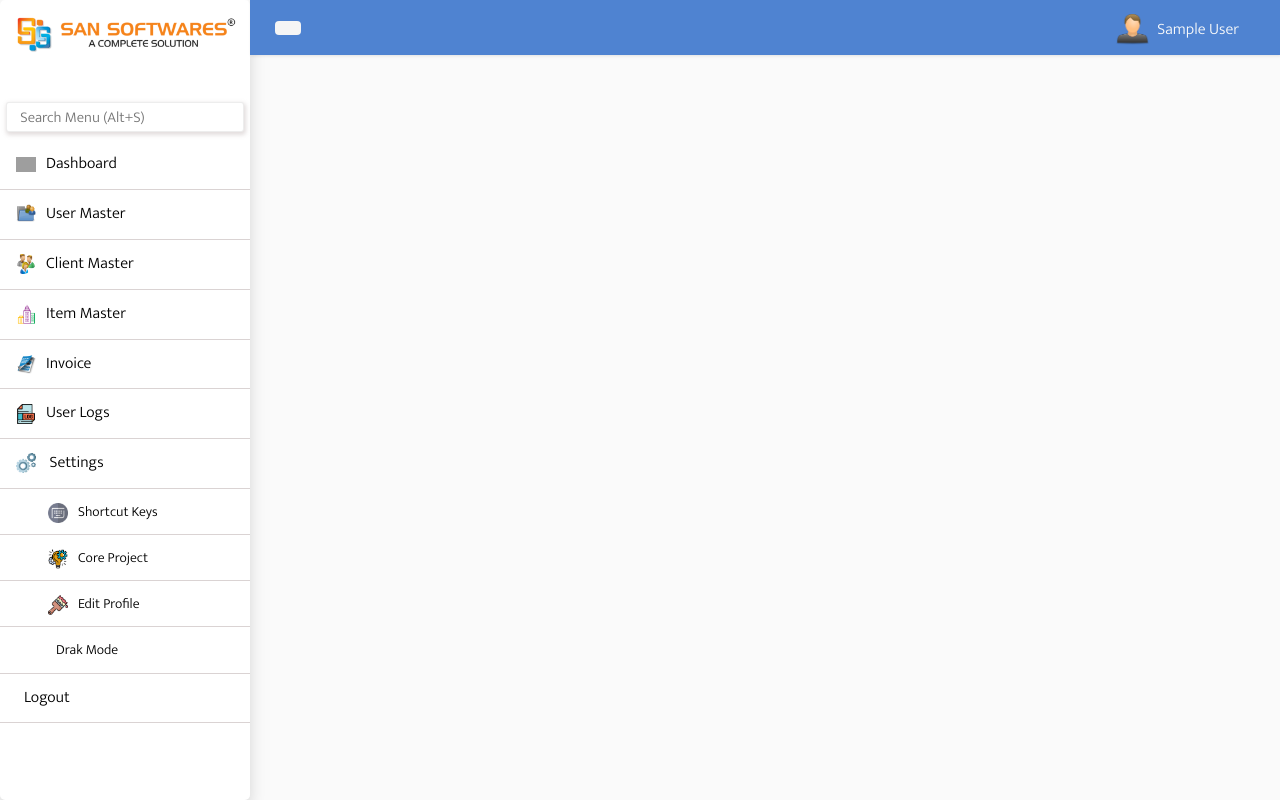
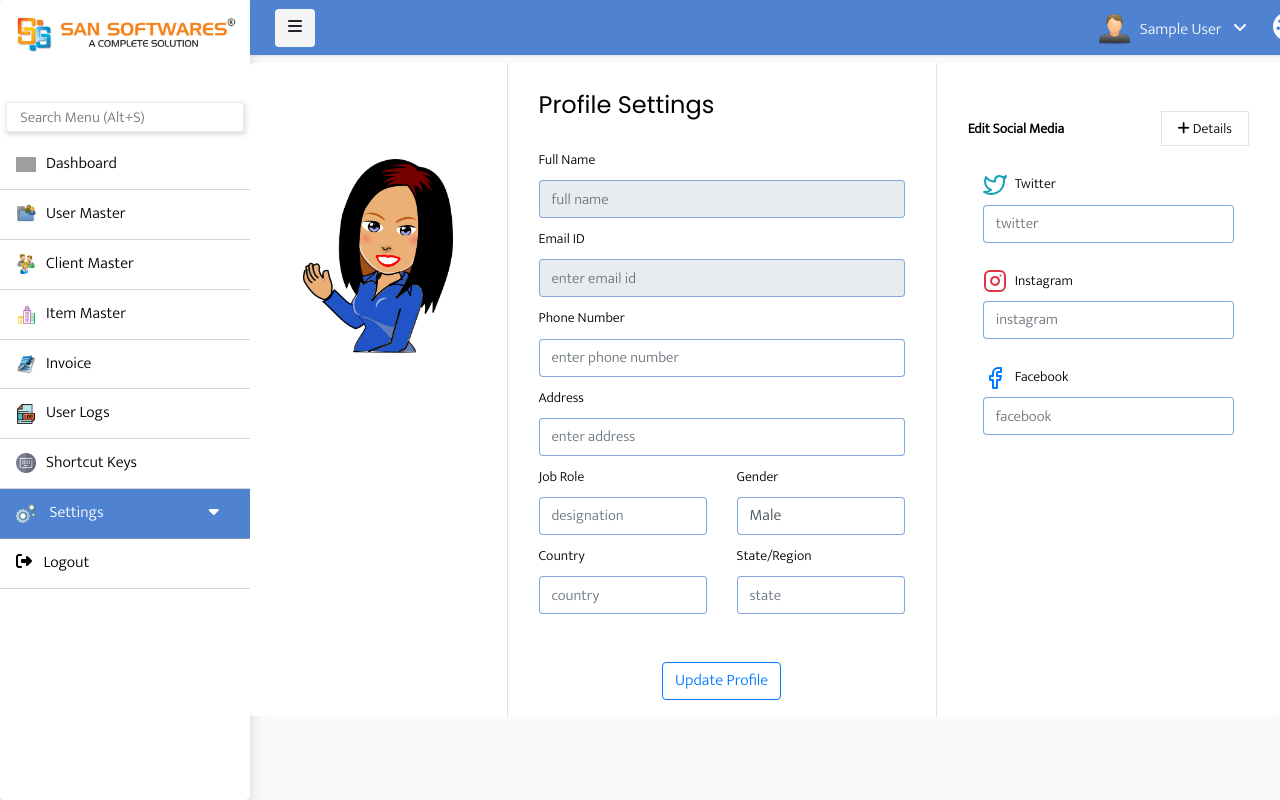
Before and after one commit to kgalav1/Training-CI-Project, a CodeIgniter app: page /ciproject/Profile in a window 1280 px wide. Run offline with CodeIgniter, Linux system fonts and the light colour scheme; the visitor is signed in with stand-in values (Sample User, id 1); data that the repository does not hold is empty; some libraries are stand-ins or nearby versions; grey boxes are pictures that could not be loaded.

Commit message:
profile work complete

```diff
--- a/application/controllers/Profile.php
+++ b/application/controllers/Profile.php
@@ -17,6 +17,60 @@ class Profile extends CI_Controller
 
     public function View()
     {
-        $this->load->view('Profile/show_profile');
+        $data = $this->Profile_Model->profile_data();
+        $this->load->view('Profile/show_profile', array('data' => $data));
+    }
+
+    public function addUpdate()
+    {
+        $data = $this->input->post();
+        // print_r($data);die;
+        $rules = array(
+            array(
+                'field' => 'phone',
+                'rules' => 'required|min_length[10]|max_length[10]'
+            ),
+            array(
+                'field' => 'address',
+                'rules' => 'trim'
+            ),
+            array(
+                'field' => 'designation',
+                'rules' => 'trim'
+            ),
+            array(
+                'field' => 'country',
+                'rules' => 'trim'
+            ),
+            array(
+                'field' => 'state',
+                'rules' => 'trim'
+            ),
+            array(
+                'field' => 'twitter',
+                'rules' => 'trim'
+            ),
+            array(
+                'field' => 'insta',
+                'rules' => 'trim'
+            ),
+            array(
+                'field' => 'facebook',
+                'rules' => 'trim'
+            )
+        );
+        $this->form_validation->set_rules($rules);
+        if ($this->form_validation->run() == TRUE) {
+            $result = $this->Profile_Model->addUpdate($data);
+            if ($result['code'] == '3') {
+                $sdata = $this->session->userdata;
+                $sno = $sdata['sno'];
+                $this->fx->generateUserLogs(2, 'Profile', $sno, '');
+                echo "3";
+            }
+        } else {
+            echo json_encode(array('statusCode' => 400, 'error' => strip_tags(validation_errors())));
+            return;
+        }
     }
 }
--- a/application/controllers/Userlogs.php
+++ b/application/controllers/Userlogs.php
@@ -12,7 +12,8 @@ class Userlogs extends CI_Controller
 
     public function index()
     {
-        $this->load->view('userlogs/userlogs_view');
+        $users = $this->Logs_Model->userName();
+        $this->load->view('userlogs/userlogs_view', array('users'=> $users));
     }
 
     public function pagination()
--- a/application/models/Profile_model.php
+++ b/application/models/Profile_model.php
@@ -8,4 +8,34 @@ class Profile_Model extends CI_Model
         $getdata = $this->db->select('*')->from('signupdetails')->where('sno', $sdata['sno'])->get()->result_array();
         return array('data' => $getdata);
     }
+
+    public function addUpdate($data)
+    {
+
+        $sdata = $this->session->userdata;
+        $sno = $sdata['sno'];
+        $phone = $data["phone"];
+        $address = $data["address"];
+        $designation = $data["designation"];
+        $country = $_POST["country"];
+        $state = $_POST["state"];
+        $twitter = $_POST["twitter"];
+        $insta = $_POST["insta"];
+        $facebook = $_POST["facebook"];
+        $gender = $_POST["gender"];
+
+        $data = array(
+            'phone' => $phone,
+            'address' => $address,
+            'designation' => $designation,
+            'country' => $country,
+            'state' => $state,
+            'twitter' => $twitter,
+            'insta' => $insta,
+            'facebook' => $facebook,
+            'gender' => $gender
+        );
+        $this->db->update('signupdetails', $data, "sno = $sno"); // return 1 if user successfully submit in database table user
+        return array('code' => '3', 'msg' => 'SuccesFully Updated');
+    }
 }
--- a/application/views/Profile/edit_profile.php
+++ b/application/views/Profile/edit_profile.php
@@ -5,14 +5,15 @@
 <body>
 
     <?php $this->load->view('layout/sidebar');
-     print_r($data['data'][0]);die;
+    //  print_r($data['data'][0]);die;
     ?>
-
+    <div class="animated">
         <div class="container rounded bg-white mt-2 mb-2">
+            <form id="addUpdateForm" name="addUpdateForm">
                 <div class="row">
                     <div class="col-md-3 border-right">
-                <div class="d-flex flex-column align-items-center text-center p-3 py-5"><img class="rounded-circle mt-5" src=""><span class="font-weight-bold"><?php echo strtoupper($data['data'][0]['name']) ?>
-                    </span><span class="text-black-50"><?php echo $data['data'][0]['email'] ?></span><span>
+                        <div class="d-flex flex-column align-items-center text-center p-3 py-5"><img class="mt-5 mb-3" style="width: 150px;" src="<?=($data['data'][0]['gender'] == 'male')?"http://localhost/ciproject/assets/images/men.png":"http://localhost/ciproject/assets/images/woman.png" ?>"><span class="font-weight-bold"><?php echo ucfirst($data['data'][0]['name']) ?>
+                            </span><span class="text-black-100"><?php echo $data['data'][0]['email'] ?></span><span>
                             </span></div>
                     </div>
                     <div class="col-md-5 border-right">
@@ -21,58 +22,58 @@
                                 <h4 class="text-right">Profile Settings</h4>
                             </div>
                             <div class="row mt-2">
-                        <div class="col-md-12"><label class="labels">Full Name</label><input type="text" class="form-control" placeholder="full name" value="<?php echo strtoupper($data['data'][0]['name']) ?>" readonly></div>
+                                <div class="col-md-12"><label class="labels">Full Name</label><input type="text" class="form-control" placeholder="full name" value="<?php echo ucfirst($data['data'][0]['name']) ?>" readonly></div>
                                 <!-- <div class="col-md-6"><label class="labels">Surname</label><input type="text" class="form-control" value="" placeholder="surname"></div> -->
                             </div>
                             <div class="row mt-2">
                                 <div class="col-md-12"><label class="labels">Email ID</label><input type="text" class="form-control" placeholder="enter email id" value="<?php echo $data['data'][0]['email'] ?>" readonly></div>
                             </div>
                             <div class="row mt-2">
-                        <div class="col-md-12"><label class="labels">Phone Number</label><input type="text" class="form-control" placeholder="enter phone number" value="<?php echo $data['data'][0]['phone'] ?>" readonly></div>
+                                <div class="col-md-12"><label class="labels">Phone Number</label><input type="text" name="phone" class="form-control" placeholder="enter phone number" value="<?php echo $data['data'][0]['phone'] ?>" maxlength="10" oninput="this.value = this.value.replace(/[^0-9.]/g, '').replace(/(\..*)\./g, '$1');"></div>
                             </div>
                             <div class="row mt-2">
-                        <div class="col-md-12"><label class="labels">Address</label><input type="text" class="form-control" placeholder="enter address" value="<?php echo $data['data'][0]['phone'] ?>" name="address"></div>
+                                <div class="col-md-12"><label class="labels">Address</label><input type="text" class="form-control" placeholder="enter address" value="<?php echo ucfirst($data['data'][0]['address']) ?>" name="address"></div>
                             </div>
                             <div class="row mt-2">
-                        <div class="col-md-6"><label class="labels">Job Role</label><input type="text" class="form-control" placeholder="designation" value="" name="designation"></div>
+                                <div class="col-md-6"><label class="labels">Job Role</label><input type="text" class="form-control" placeholder="designation" value="<?php echo ucfirst($data['data'][0]['designation']) ?>" name="designation"></div>
                                 <div class="col-md-6"><label class="labels">Gender</label>
-                            <select class="form-select" id="gender" aria-label="Default select example">
-                                <option selected disabled>-- select --</option>
-                                <option value="Male">Male</option>
-                                <option value="female">Female</option>
+                                    <select class="form-control" id="gender" name="gender" value="">
+                                        <option disabled value="">-- select --</option>
+                                        <option <?= ($data['data'][0]['gender'] == 'male')?"selected":"" ?> value="male">Male</option>
+                                        <option <?= ($data['data'][0]['gender'] == 'female')?"selected":"" ?> value="female">Female</option>
                                     </select>
                                 </div>
                             </div>
                             <div class="row mt-2">
-                        <div class="col-md-6"><label class="labels">Country</label><input type="text" class="form-control" placeholder="country" value="" name="country"></div>
-                        <div class="col-md-6"><label class="labels">State/Region</label><input type="text" class="form-control" value="" placeholder="state" name="state"></div>
+                                <div class="col-md-6"><label class="labels">Country</label><input type="text" class="form-control" placeholder="country" value="<?php echo ucfirst($data['data'][0]['country']) ?>" name="country"></div>
+                                <div class="col-md-6"><label class="labels">State/Region</label><input type="text" class="form-control" value="<?php echo ucfirst($data['data'][0]['state']) ?>" placeholder="state" name="state"></div>
                             </div>
-                    <div class="mt-5 text-center"><button class="btn btn-primary profile-button" type="button">Save
+                            <div class="mt-5 text-center"><button class="btn btn-outline-primary profile-button" type="button" name="submit" id="submit">Update
                                     Profile</button></div>
                         </div>
                     </div>
                     <div class="col-md-4">
                         <div class="p-3 pt-5">
-                    <div class="d-flex justify-content-between align-items-center experience"><span>Edit
+                            <div class="d-flex justify-content-between align-items-center experience"><span class="fw-bold">Edit
                                     Social Media</span><span class="border px-3 p-1 add-experience"><i class="fa fa-plus"></i>&nbsp;Details</span></div><br>
 
                             <div class="col-md-12"><svg xmlns="http://www.w3.org/2000/svg" width="24" height="24" viewBox="0 0 24 24" fill="none" stroke="currentColor" stroke-width="2" stroke-linecap="round" stroke-linejoin="round" class="feather feather-twitter mr-2 icon-inline text-info">
                                     <path d="M23 3a10.9 10.9 0 0 1-3.14 1.53 4.48 4.48 0 0 0-7.86 3v1A10.66 10.66 0 0 1 3 4s-4 9 5 13a11.64 11.64 0 0 1-7 2c9 5 20 0 20-11.5a4.5 4.5 0 0 0-.08-.83A7.72 7.72 0 0 0 23 3z"></path>
-                        </svg><label class="labels">Twitter</label><input type="text" class="form-control" placeholder="twitter" value=""></div> <br>
+                                </svg><label class="labels">Twitter</label><input type="text" class="form-control" name="twitter" placeholder="twitter" value="<?php echo ucfirst($data['data'][0]['twitter']) ?>"></div> <br>
 
                             <div class="col-md-12"><svg xmlns="http://www.w3.org/2000/svg" width="24" height="24" viewBox="0 0 24 24" fill="none" stroke="currentColor" stroke-width="2" stroke-linecap="round" stroke-linejoin="round" class="feather feather-instagram mr-2 icon-inline text-danger">
                                     <rect x="2" y="2" width="20" height="20" rx="5" ry="5"></rect>
                                     <path d="M16 11.37A4 4 0 1 1 12.63 8 4 4 0 0 1 16 11.37z"></path>
                                     <line x1="17.5" y1="6.5" x2="17.51" y2="6.5"></line>
-                        </svg><label class="labels">Instagram</label><input type="text" class="form-control" placeholder="instagram" value=""></div> <br>
+                                </svg><label class="labels">Instagram</label><input type="text" class="form-control" name="insta" placeholder="instagram" value="<?php echo ucfirst($data['data'][0]['insta']) ?>"></div> <br>
 
                             <div class="col-md-12"><svg xmlns="http://www.w3.org/2000/svg" width="24" height="24" viewBox="0 0 24 24" fill="none" stroke="currentColor" stroke-width="2" stroke-linecap="round" stroke-linejoin="round" class="feather feather-facebook mr-2 icon-inline text-primary">
                                     <path d="M18 2h-3a5 5 0 0 0-5 5v3H7v4h3v8h4v-8h3l1-4h-4V7a1 1 0 0 1 1-1h3z"></path>
-                        </svg><label class="labels">Facebook</label><input type="text" class="form-control" placeholder="facebook" value=""></div>
+                                </svg><label class="labels">Facebook</label><input type="text" class="form-control" name="facebook" placeholder="facebook" value="<?php echo ucfirst($data['data'][0]['facebook']) ?>"></div>
                         </div>
                     </div>
                 </div>
-    </div>
+            </form>
         </div>
     </div>
 
@@ -84,6 +85,32 @@
             $(".sub-menu").addClass("active");
             $("#side_profile").addClass("active");
         });
+
+
+        //--------------------------- User submit and edit -------------------------------
+
+        $('#submit').on('click', function(event) {
+            var gender = $("#gender").val();
+            var myForm = document.getElementById('addUpdateForm');
+            var formData = new FormData(myForm);
+            formData.append("gender", gender);
+            $.ajax({
+                url: "<?= base_url() ?>Profile/addupdate",
+                method: "POST",
+                data: formData,
+                dataType: "json",
+                contentType: false, // NEEDED, DON'T OMIT THIS (requires jQuery 1.6+)
+                processData: false,
+                success: function(data) {
+                    if (data == "3") {
+                        $.notify("Successfully Updated", {
+                            globalPosition: 'bottom right',
+                            className: 'success'
+                        });
+                    }
+                }
+            });
+        });
     </script>
 
 </body>
--- a/application/views/invoicemaster/invoicemaster_view.php
+++ b/application/views/invoicemaster/invoicemaster_view.php
@@ -7,7 +7,7 @@
     <?php $this->load->view('layout/sidebar'); ?>
 
     <!------------------------------ Tabs Code ------------------------------->
-    <div class="mybox" style="border-radius: 10px;">
+    <div class="mybox animated" style="border-radius: 10px;">
         <div class="container-fluid bg-light p-3 rounded">
             <nav>
                 <div class="nav nav-tabs" id="nav-tab" role="tablist">
@@ -111,7 +111,7 @@
                                     </tr>
 
                                 </thead>
-                                <tbody id="data"></tbody>
+                                <tbody id="data" class="tableanimation"></tbody>
                             </table>
                             <div id="pagin" class="d-flex justify-content-start"></div>
                         </div>
--- a/application/views/itemmaster/itemmaster_view.php
+++ b/application/views/itemmaster/itemmaster_view.php
@@ -8,7 +8,7 @@
 
     <!------------------------------ Tabs Code ------------------------------->
 
-    <div class="mybox" style="border-radius: 10px;">
+    <div class="mybox animated" style="border-radius: 10px;">
         <div class="container-fluid bg-light p-3 rounded">
             <nav>
                 <div class="nav nav-tabs" id="nav-tab" role="tablist">
@@ -85,7 +85,7 @@
                                         </tr>
 
                                     </thead>
-                                    <tbody id="data"></tbody>
+                                    <tbody id="data" class="tableanimation"></tbody>
                                 </table>
                             </div>
                             <div id="pagin" class="d-flex justify-content-start"></div>
--- a/application/views/layout/footer.php
+++ b/application/views/layout/footer.php
@@ -33,6 +33,7 @@
 <script src="<?= base_url() ?>assets/jquery/autocomplete.js"></script>
 <script src="<?= base_url() ?>assets/jquery/jquery-ui/jquery-ui.js"></script>
 <script src="<?= base_url() ?>assets/jquery/jquery-confirm/dist//jquery-confirm.min.js"></script>
+<script src="https://cdnjs.cloudflare.com/ajax/libs/animejs/3.2.1/anime.min.js"></script>
 <script src="https://kit.fontawesome.com/783d42a885.js" crossorigin="anonymous"></script>
 <script src="<?= base_url() ?>assets/common/commanjs.js"></script>
 <script src="<?= base_url() ?>assets/common/validation.js"></script>
@@ -43,3 +44,23 @@
 <script src="<?= base_url() ?>assets/jquery/notify.js"></script>
 <script src="<?= base_url() ?>assets/password/js/jquery.passwordRequirements.min.js"></script>
 <script src="<?= base_url() ?>assets/loader/dist/Overlay.min.js"></script>
+
+<script>
+    $(document).ready(function() {
+        anime({
+            targets: '.animated',
+            translateX: [1500, 0],
+            duration: 1000,
+            easing: 'easeInOutExpo'
+        });
+    });
+
+    function animt() {
+        anime({
+            targets: '.tableanimation',
+            translateY: [1000, 0],
+            duration: 1000,
+            easing: 'easeInOutExpo'
+        });
+    }
+</script>
--- a/application/views/layout/pagination_view.php
+++ b/application/views/layout/pagination_view.php
@@ -14,7 +14,7 @@ if ($result['total'] > 0) {
                     } else {
                         $active = "";
                     } ?>
-                    <li class="page-item <?= $active ?>"><a class="page-link" id="<?= $i ?>" href=""><?= $i ?></a></li>
+                    <li class="page-item <?= $active ?>"><a class="page-link" id="<?= $i ?>" href="" onclick="animt()"><?= $i ?></a></li>
                 <?php } ?>
             </ul>
         </nav>
--- a/application/views/layout/sidebar.php
+++ b/application/views/layout/sidebar.php
@@ -40,18 +40,18 @@ if (!isset($sess)) {
                 <li class="" id="side_logs">
                     <a href="<?= base_url() ?>Userlogs" id="logs" class="px-3"><img src="<?= base_url() ?>assets/images/log-file.png" style="width: 20px; margin-right: 10px">User Logs</a>
                 </li>
+                <li class="" id="side_shortcut">
+                    <a href="<?= base_url() ?>Shortcut" class="px-3"><img src="<?= base_url() ?>assets/images/keyboard.png" style="width: 20px; margin-right: 10px">Shortcut Keys</a>
+                </li>
                 <li class='sub-menu'><a href="#settings" style="cursor: pointer;" class="px-3"><img src="<?= base_url() ?>assets/images/settings.png" style="width: 20px; margin-right: 10px">
                         Settings<div class='fa fa-caret-down right' style="margin-left: 105px;"></div></a>
                     <ul style="padding-left: 0px !important; margin-left: 0px;" id="side_settings" class="">
 
-                        <li class="" id="side_shortcut">
-                            <a href="<?= base_url() ?>Shortcut" class="ps-5 pe-3"><img src="<?= base_url() ?>assets/images/keyboard.png" style="width: 20px; margin-right: 10px">Shortcut Keys</a>
-                        </li>
                         <li class="" id="side_embed">
                             <a href="<?= base_url() ?>Embed" class="ps-5 pe-3"><img src="<?= base_url() ?>assets/images/core.png" style="width: 20px; margin-right: 10px">Core Project</a>
                         </li>
                         <li class="" id="side_profile">
-                            <a href="<?= base_url() ?>Profile" id="profile" class="ps-5 pe-3"><img src="<?= base_url() ?>assets/images/themes.png" style="width: 20px; margin-right: 10px">Edit Profile</a>
+                            <a href="<?= base_url() ?>Profile" id="profile" class="ps-5 pe-3"><img src="<?= base_url() ?>assets/images/user-master-icon.png" style="width: 20px; margin-right: 10px">Edit Profile</a>
                         </li>
                         <li>
                             <a style="cursor: pointer;" class="ps-5 pe-3" onclick="darkMode()"> <span class="fa-solid fa-toggle-off me-2" id="dark"></span>
@@ -135,7 +135,7 @@ if (!isset($sess)) {
                     <ul class="nav navbar-nav ml-auto">
                         <li class="nav-item dropdown">
                             <a class="nav-link text-light mt-1" type="button" id="dropdownMenuButton1" data-bs-toggle="dropdown" aria-expanded="false" style="font-size: 16px; font-weight:500px;"> <img src="<?= base_url() ?>assets/images/user-image.png" style="width: 33px; margin-right:5px;">
-                                <span> <?php echo ($_SESSION['name']) ?></span>
+                                <span> <?php echo ucfirst($_SESSION['name']) ?></span>
                                 <span class="fa fa-angle-down ml-2" style="color: white;"></span>
                             </a>
                             <ul class="dropdown-menu" aria-labelledby="dropdownMenuButton1">
@@ -145,9 +145,9 @@ if (!isset($sess)) {
                                         <div class="col-md-4">
                                             <img src="<?= base_url() ?>assets/images/user-image.png" style="width: 70px;">
                                         </div>
-                                        <div class="col-md-8 text-cenetr">
+                                        <div class="col-md-8 ps-4">
                                             <div>
-                                                <?php echo ($_SESSION['name']) ?>
+                                                <?php echo ucfirst($_SESSION['name']) ?>
                                             </div>
                                             <div>
                                                 <button type="button" class="btn btn-danger btn-sm"> <a href="<?= base_url() ?>Profile/View">View Profile</a></button>
--- a/application/views/usermaster/usermaster_view.php
+++ b/application/views/usermaster/usermaster_view.php
@@ -97,7 +97,7 @@
                                         </tr>
 
                                     </thead>
-                                    <tbody id="data"></tbody>
+                                    <tbody id="data" class="tableanimation"></tbody>
                                 </table>
                             </div>
                             <div id="pagin" class="d-flex justify-content-start"></div>
--- a/assets/common/comman.css
+++ b/assets/common/comman.css
@@ -348,8 +348,8 @@ input::placeholder {
 }
 
 .dropdown-menu {
-    left: -29px !important;
-    min-width: 14rem;
+    left: -60px !important;
+    min-width: 16rem;
 }
 
 .prof {
--- a/assets/common/commanjs.js
+++ b/assets/common/commanjs.js
@@ -59,7 +59,7 @@ function sort(sort_type, field) {
         invoice_search();
     }
     if (action == "logs") {
-        logs_search();
+        log_search();
     }
 
 }
@@ -177,8 +177,8 @@ function log_search(page) {
     var type = $("#stype").val();
     var name = $("#sname").val();
     var limit = $("#list").val();
-    var sort_field = $("#sort_field").val() == "" ? "sno" : $("#sort_field").val();
-    var sort_type = $("#sort_type").val() == "" ? "asc" : $("#sort_type").val();
+    var sort_field = $("#sort_field").val() == "" ? "datetime" : $("#sort_field").val();
+    var sort_type = $("#sort_type").val() == "" ? "desc" : $("#sort_type").val();
     $.ajax({
         type: "POST",
         url: "http://localhost/ciproject/Userlogs/pagination",
@@ -423,10 +423,10 @@ function changecolor(e) {
     localStorage.setItem("colorbgchild", colorbgchild);
     // localStorage.setItem("colortext", colortext);
     // localStorage.setItem("colortextchild", colortextchild);
-  }
+}
 
-  var r = document.querySelector(':root');
-  function myFunction_set() {
+var r = document.querySelector(':root');
+function myFunction_set() {
     var colorbg = localStorage.getItem("colorbg");
     // var colortext = localStorage.getItem("colortext");
     // var colortextchild = localStorage.getItem("colortextchild", colortextchild);
@@ -435,6 +435,6 @@ function changecolor(e) {
     r.style.setProperty('--main-child', colorbgchild);
     // r.style.setProperty('--mainText', colortext);
     // r.style.setProperty('--mainTextChild', colortextchild);
-  }
+}
 
-  window.onload = myFunction_set();
+window.onload = myFunction_set();
```
Also changed, not shown: application/models/Logs_model.php (+18 -3 lines), application/views/Profile/show_profile.php (+15 -14 lines), application/views/clientmaster/clientmaster_view.php (+8 -8 lines), application/views/layout/dashboard_view.php (+29 -4 lines), application/views/shortcut/shortcutkeys.php (+2 -5 lines), application/views/userlogs/userlogs_view.php (+9 -3 lines), assets/images/men.png (added), assets/images/woman.png (added). Lines whose indentation alone changed are shown as unchanged.
